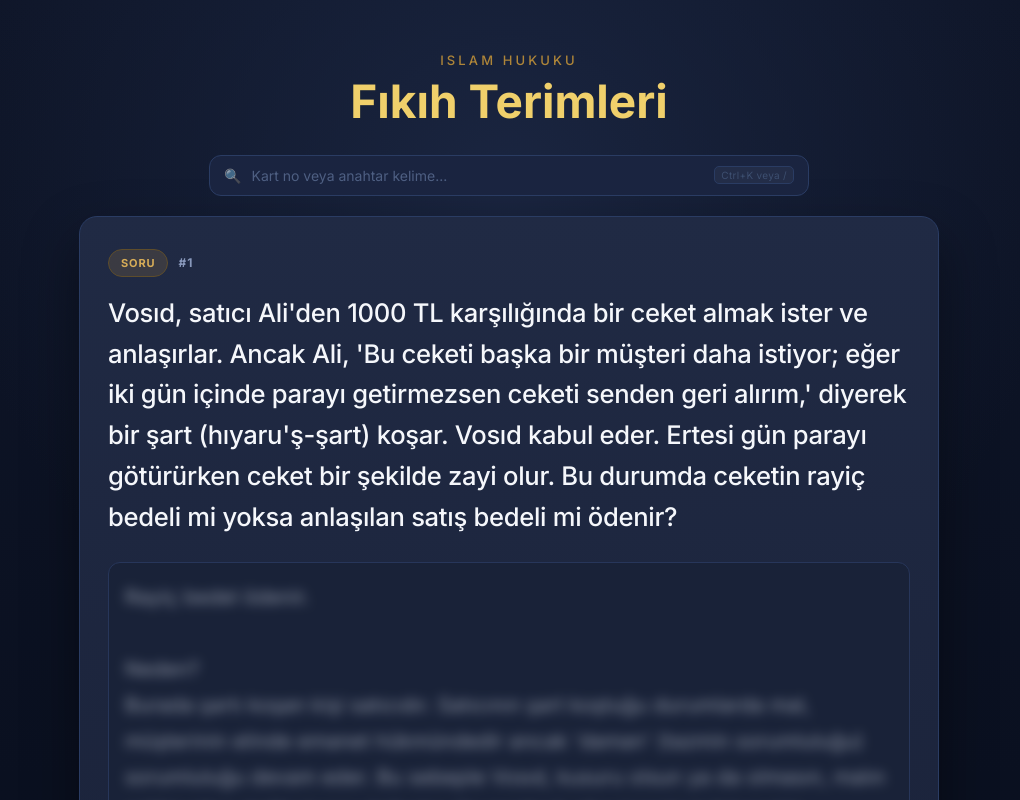
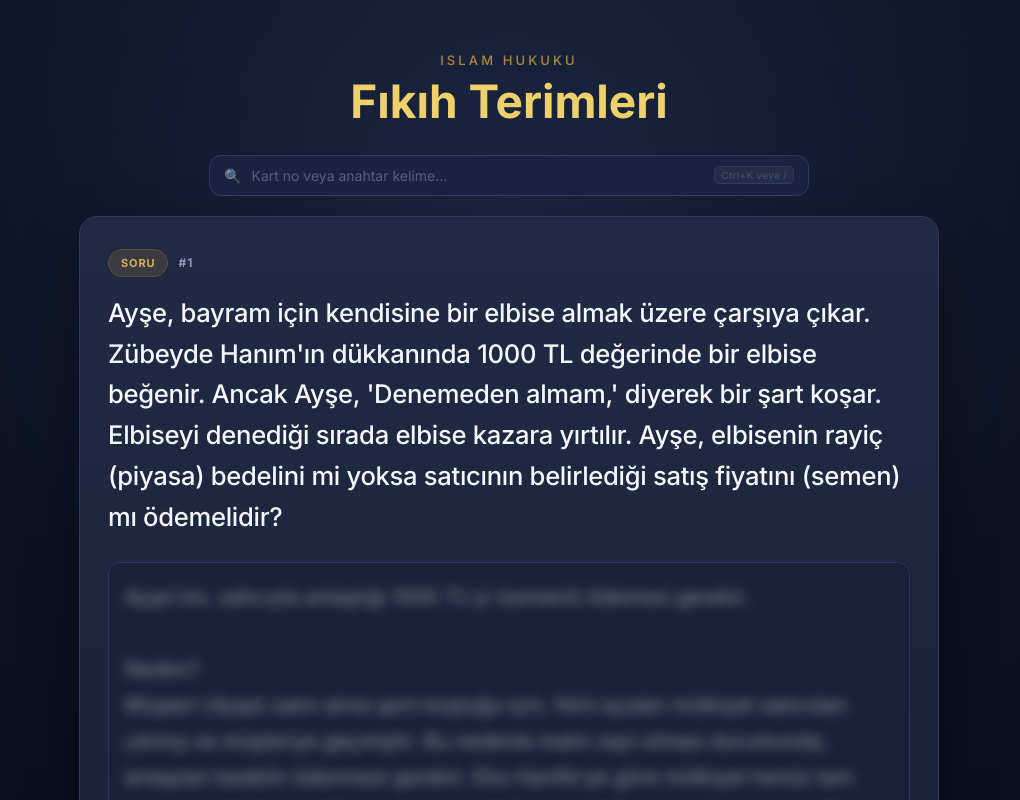
Before and after one commit to ozkanbahadir00-dev/Talib_ul_melekei_f-k-h, a React (Vite) app: page / in a window 1280 px wide. Shown: the top 800 px of the page, without its empty margins (131-1151 px from the left). Built offline with nearby package versions, Linux system fonts and the light colour scheme.

Commit message:
Add card-58: Ayşe elbise/semen vs rayiç bedel question
Agent-Logs-Url: https://github.com/ozkanbahadir00-dev/Talib_ul_melekei_f-k-h/sessions/d3c26bf9-a501-439b-905f-6d72baa9e4b8

Co-authored-by: ozkanbahadir00-dev <270357242+ozkanbahadir00-dev@users.noreply.github.com>

```diff
--- a/src/data/studyData.ts
+++ b/src/data/studyData.ts
@@ -766,6 +766,19 @@ export const studyCards: StudyCard[] = [
       "sourceRight": "Cevap: Rayiç bedel ödenir. Neden? Burada şartı koşan kişi satıcıdır. Satıcının şart koştuğu durumlarda mal, müşterinin elinde emanet hükmündedir ancak 'daman' (tazmin sorumluluğu) sorumluluğu devam eder. Bu sebeple Vosıd, kusuru olsun ya da olmasın, malın mülkiyetine değil piyasa değerine (kıymetine) göre tazminat ödemekle yükümlüdür.",
       "sourceType": "question"
     }
+  },
+  {
+    "id": "card-58",
+    "mode": "question",
+    "badge": "SORU",
+    "shown": "Ayşe, bayram için kendisine bir elbise almak üzere çarşıya çıkar. Zübeyde Hanım'ın dükkanında 1000 TL değerinde bir elbise beğenir. Ancak Ayşe, 'Denemeden almam,' diyerek bir şart koşar. Elbiseyi denediği sırada elbise kazara yırtılır. Ayşe, elbisenin rayiç (piyasa) bedelini mi yoksa satıcının belirlediği satış fiyatını (semen) mı ödemelidir?",
+    "answer": "Ayşe'nin, satıcıyla anlaştığı 1000 TL'yi (semeni) ödemesi gerekir.\n\nNeden?\nMüşteri (Ayşe) satın alma şartı koştuğu için, fıkhi açıdan mülkiyet satıcıdan çıkmış ve müşteriye geçmiştir. Bu nedenle malın zayi olması durumunda, anlaşılan bedelin ödenmesi gerekir. Ebu Hanife'ye göre mülkiyet henüz tam olarak el değiştirmediği için rayiç bedel ödenmelidir; ancak İmameyn'in (Ebu Yusuf ve İmam Muhammed) 'semen ödenir' görüşü uygulamada daha esas alınmıştır.",
+    "reveal": "toggle",
+    "original": {
+      "sourceLeft": "Ayşe, bayram için kendisine bir elbise almak üzere çarşıya çıkar. Zübeyde Hanım'ın dükkanında tam istediği gibi, 1000 TL değerinde bir elbise beğenir. Ancak Ayşe, 'Denemeden almam,' diyerek bir şart koşar. Elbiseyi denediği sırada elbise kazara yırtılır. Soru: Ayşe, elbisenin rayiç (piyasa) bedelini mi yoksa satıcının belirlediği satış fiyatını (semen) mı ödemelidir?",
+      "sourceRight": "Cevap: Ayşe'nin, satıcıyla anlaştığı 1000 TL'yi (semeni) ödemesi gerekir. Neden? Müşteri (Ayşe) satın alma şartı koştuğu için, fıkhi açıdan mülkiyet satıcıdan çıkmış ve müşteriye geçmiştir. Bu nedenle malın zayi olması durumunda, anlaşılan bedelin ödenmesi gerekir. Ebu Hanife'ye göre mülkiyet henüz tam olarak el değiştirmediği için rayiç bedel ödenmelidir; ancak İmameyn'in (Ebu Yusuf ve İmam Muhammed) 'semen ödenir' görüşü uygulamada daha esas alınmıştır.",
+      "sourceType": "question"
+    }
   }
 ];
 
```
